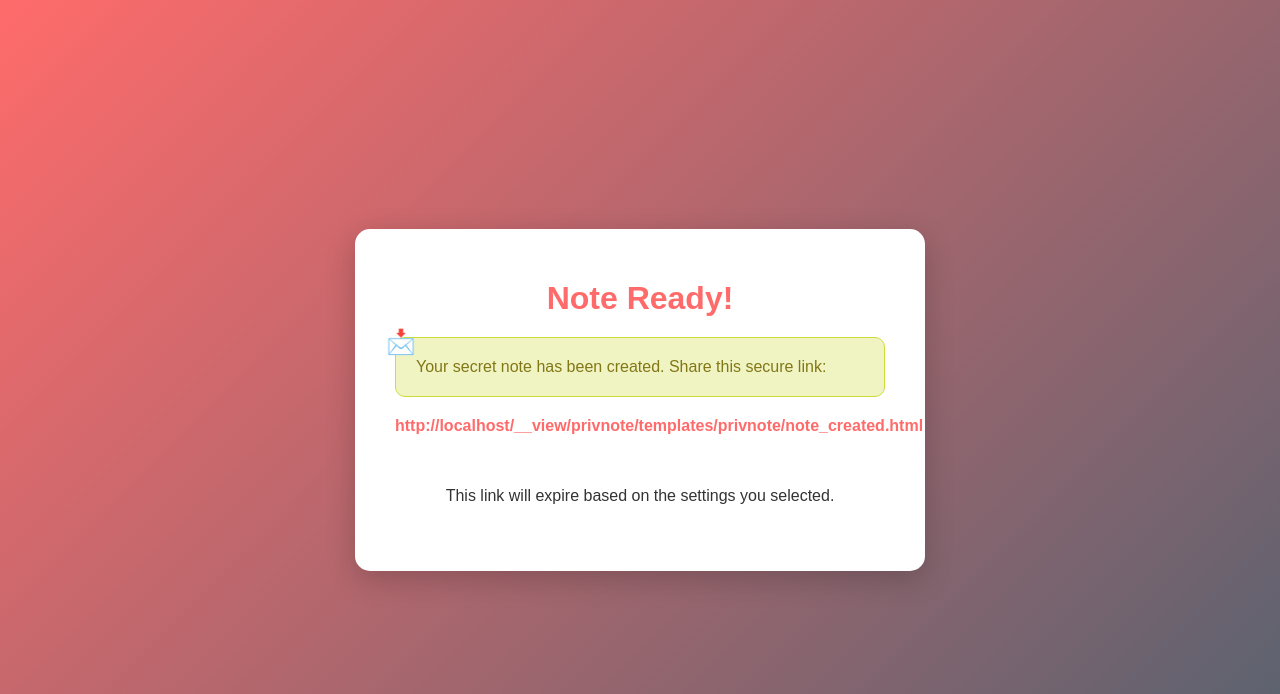
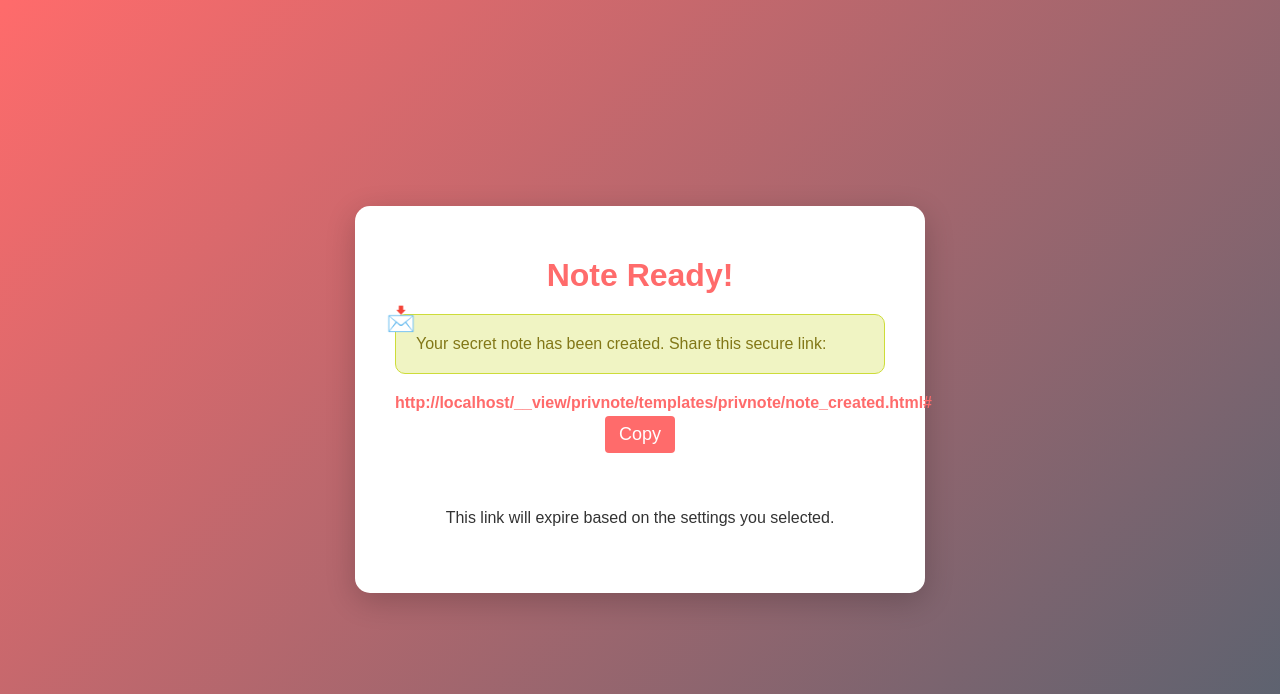
Before and after one commit to carlosj1999/Portfolio, a Django app: template privnote/templates/privnote/note_created.html in a window 1280 px wide. Shown: the top 694 px of the page. Run offline with Django 5.2, Linux system fonts and the light colour scheme; the template is opened without the code that fills it, so the values that code supplies are empty.

Commit message:
update style, resume and adding copy bottom to privnote created

```diff
--- a/privnote/templates/privnote/note_created.html
+++ b/privnote/templates/privnote/note_created.html
@@ -16,11 +16,24 @@
     gtag('config', 'G-J71RQKFK5G');
 </script>
 </head>
+<!--original
+<p><a href="{% url 'privnote:view_note' unique_link %}">{{ request.build_absolute_uri }}</a>
+            <button class="copy-button" onclick="copyToClipboard('{{ request.build_absolute_uri }}')">&#x2398</button>
+        </p>
+-->
+
 <body>
     <div class="container">
         <h1>Note Ready!</h1>
         <p class="message">Your secret note has been created. Share this secure link:</p>
-        <p><a href="{% url 'privnote:view_note' unique_link %}">{{ request.build_absolute_uri }}</a></p>
+        <p>
+            <a href="{% url 'privnote:view_note' unique_link %}" id="uniqueLink">
+                {{ request.build_absolute_uri }}{% url 'privnote:view_note' unique_link %}
+            </a>
+            <button class="copy-button" onclick="var tempInput = document.createElement('input'); tempInput.value = document.getElementById('uniqueLink').href; document.body.appendChild(tempInput); tempInput.select(); document.execCommand('copy'); document.body.removeChild(tempInput);">Copy</button>
+        </p>
+
+
         <div class="footer">
             <p>This link will expire based on the settings you selected.</p>
         </div>
--- a/static/css/styles_privnote.css
+++ b/static/css/styles_privnote.css
@@ -254,3 +254,45 @@ label {
 .social-button i {
     margin-right: 8px;
 }
+
+.copy-button {
+    background-color: #FF6B6B;
+    border: none;
+    color: white;
+    padding: 8px 14px;
+    text-align: center;
+    text-decoration: none;
+    display: inline-block;
+    font-size: 18px;
+    margin: 4px 2px;
+    cursor: pointer;
+    border-radius: 4px;
+    transition: background-color 0.3s;
+}
+
+.copy-button:hover {
+    background-color: #45a049;
+}
+
+.copy-button:active {
+    background-color: #3e8e41;
+}
+
+/*
+.copy-button {
+    background-color: #FF6B6B;
+    color: #fff;
+    padding: 10px 15px;
+    border-radius: 5px;
+    cursor: pointer;
+    display: inline-block;
+    border: none;
+    text-decoration: none;
+    font-weight: 600;
+    transition: background-color 0.3s ease;
+}
+
+.copy-button:hover {
+    background-color: #E04E4E;
+}
+*/
```
Also changed, not shown: resume/templates/resume/resume.html (+25 -20 lines), static/css/style_portfolio.css (+4 -4 lines), db.sqlite3.
